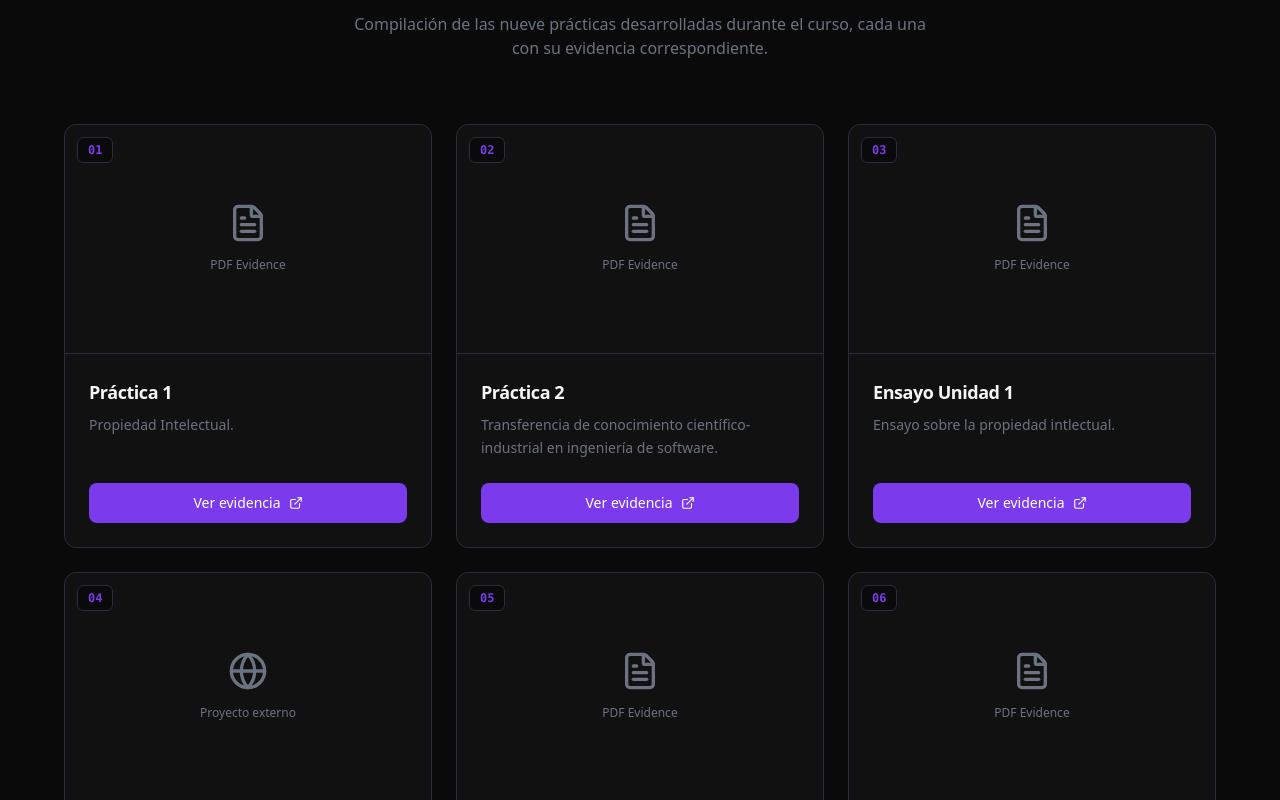
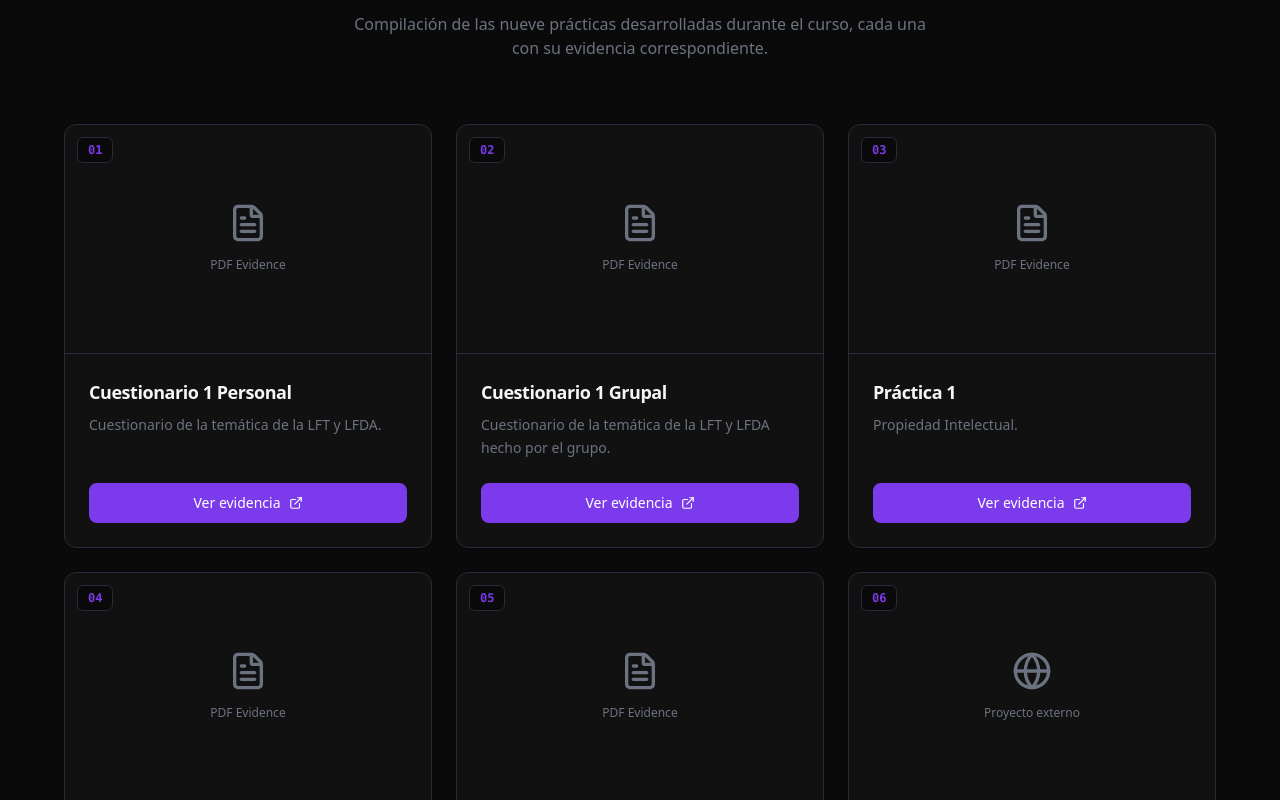
Before and after one commit to Ordun0/Portfolio, a React (Vite) app: page / in a window 1280 px wide. Shown: the part 980-1780 px from the top of the page. Built offline with nearby package versions, Linux system fonts and the light colour scheme.

Commit message:
Update practices.ts

```diff
--- a/src/data/practices.ts
+++ b/src/data/practices.ts
@@ -7,14 +7,16 @@ export interface Practice {
 }
 
 export const practices: Practice[] = [
-  { number: 1, title: "Práctica 1", description: "Propiedad Intelectual.", pdf: "/Practica1.pdf" },
-  { number: 2, title: "Práctica 2", description: "Transferencia de conocimiento científico-industrial en ingeniería de software.", pdf: "/Practica2.pdf" },
-  { number: 3, title: "Ensayo Unidad 1", description: "Ensayo sobre la propiedad intlectual.", pdf: "/Ensayo1.pdf" },
-  { number: 4, title: "Práctica 3", description: "Protafolio de evidencia.", link: "https://cesar-programmer.github.io/gestion-de-la-inovacion/" },
-  { number: 5, title: "Práctica 4", description: "Plan de trabajo para el registro de propiedad intelectual en México.", pdf: "/Practica4.pdf" },
-  { number: 6, title: "Práctica 5", description: "Análisis del impacto de la evolución tecnológica en la ingeniería de software.", pdf: "/Practica5.pdf" },
-  { number: 7, title: "Práctica 6", description: "La Biología Sintética y la Programación de la Vida: Horizontes, Dilemas y Gobernanza para el Futuro.", pdf: "/Practica6.pdf" },
-  { number: 8, title: "Práctica 7", description: "Mega-constelaciones de satélites: conectividad global y el costo de un cielo saturado .", pdf: "/Practica7.pdf" },
-  { number: 9, title: "Práctica 8", description: "Ensayo sobre Nearshoring.", pdf: "/Practica8.pdf" },
-  { number: 10, title: "Práctica 9", description: "Aplicación full-stack desplegada en la nube." },
+  { number: 1, title: "Cuestionario 1 Personal", description: "Cuestionario de la temática de la LFT y LFDA.", pdf: "/Cuestionario1.pdf" },
+  { number: 2, title: "Cuestionario 1 Grupal", description: "Cuestionario de la temática de la LFT y LFDA hecho por el grupo.", pdf: "/Cuestionario13.pdf" },
+  { number: 3, title: "Práctica 1", description: "Propiedad Intelectual.", pdf: "/Practica1.pdf" },
+  { number: 4, title: "Práctica 2", description: "Transferencia de conocimiento científico-industrial en ingeniería de software.", pdf: "/Practica2.pdf" },
+  { number: 5, title: "Ensayo Unidad 1", description: "Ensayo sobre la propiedad intlectual.", pdf: "/Ensayo1.pdf" },
+  { number: 6, title: "Práctica 3", description: "Protafolio de evidencia.", link: "https://cesar-programmer.github.io/gestion-de-la-inovacion/" },
+  { number: 7, title: "Práctica 4", description: "Plan de trabajo para el registro de propiedad intelectual en México.", pdf: "/Practica4.pdf" },
+  { number: 8, title: "Práctica 5", description: "Análisis del impacto de la evolución tecnológica en la ingeniería de software.", pdf: "/Practica5.pdf" },
+  { number: 9, title: "Práctica 6", description: "La Biología Sintética y la Programación de la Vida: Horizontes, Dilemas y Gobernanza para el Futuro.", pdf: "/Practica6.pdf" },
+  { number: 10, title: "Práctica 7", description: "Mega-constelaciones de satélites: conectividad global y el costo de un cielo saturado .", pdf: "/Practica7.pdf" },
+  { number: 11, title: "Práctica 8", description: "Ensayo sobre Nearshoring.", pdf: "/Practica8.pdf" },
+  { number: 12, title: "Práctica 9", description: "Aplicación full-stack desplegada en la nube." },
 ];
```
